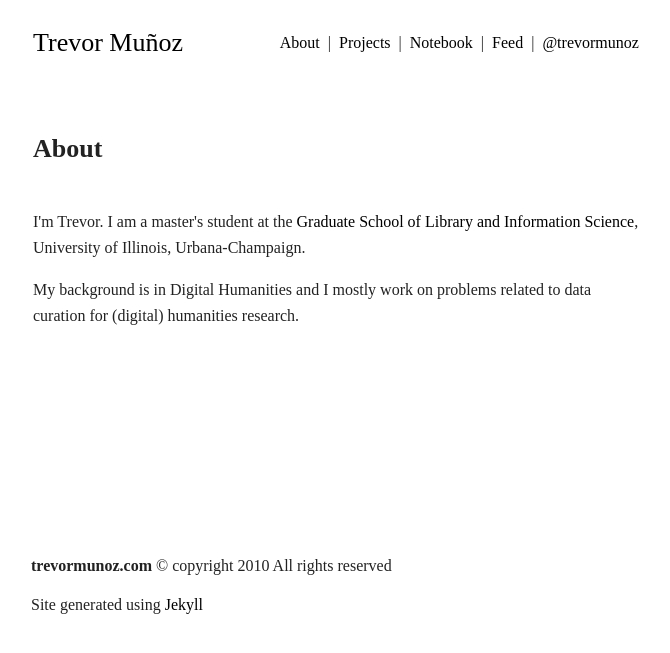
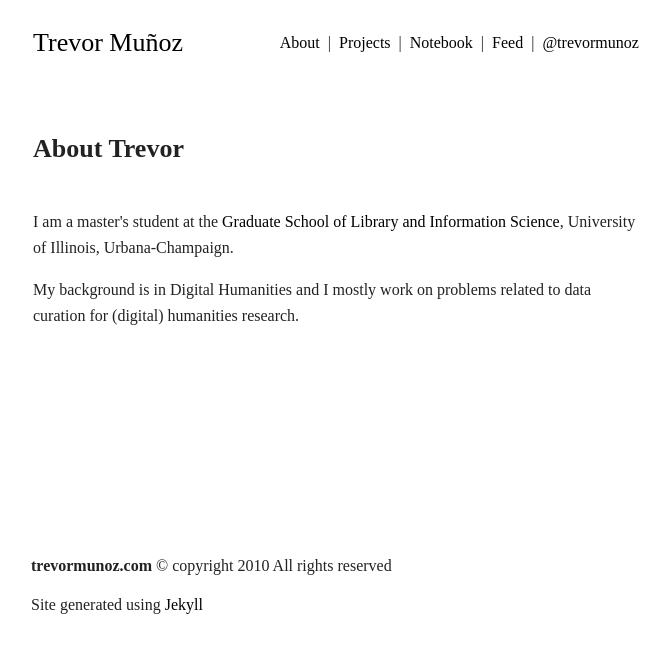
Before and after one commit to trevormunoz/calling-card, a Jekyll site: the page built from about/index.html, in a window 1280 px wide. Shown: the top 653 px of the page, without its empty margins (303-973 px from the left). Built offline with Jekyll 4.4.1, drawn with Linux system fonts in a browser that asks for light colours; Markdown is read by kramdown in place of the engine named in the settings; part of the change alters nothing that is shown.

```diff
--- a/about/index.html
+++ b/about/index.html
@@ -4,7 +4,7 @@ title: About Trevor
 ---
 
 <div class="content">
-	<h3>About</h3>
-	<p>I'm Trevor. I am a master's student at the <a href="http://www.lis.illinois.edu/">Graduate School of Library and Information Science</a>, University of Illinois, Urbana-Champaign.</p>
+	<h3>About Trevor</h3>
+	<p>I am a master's student at the <a href="http://www.lis.illinois.edu/" target="_blank">Graduate School of Library and Information Science</a>, University of Illinois, Urbana-Champaign.</p>
 	<p>My background is in Digital Humanities and I mostly work on problems related to data curation for (digital) humanities research.</p>
 </div>
```
